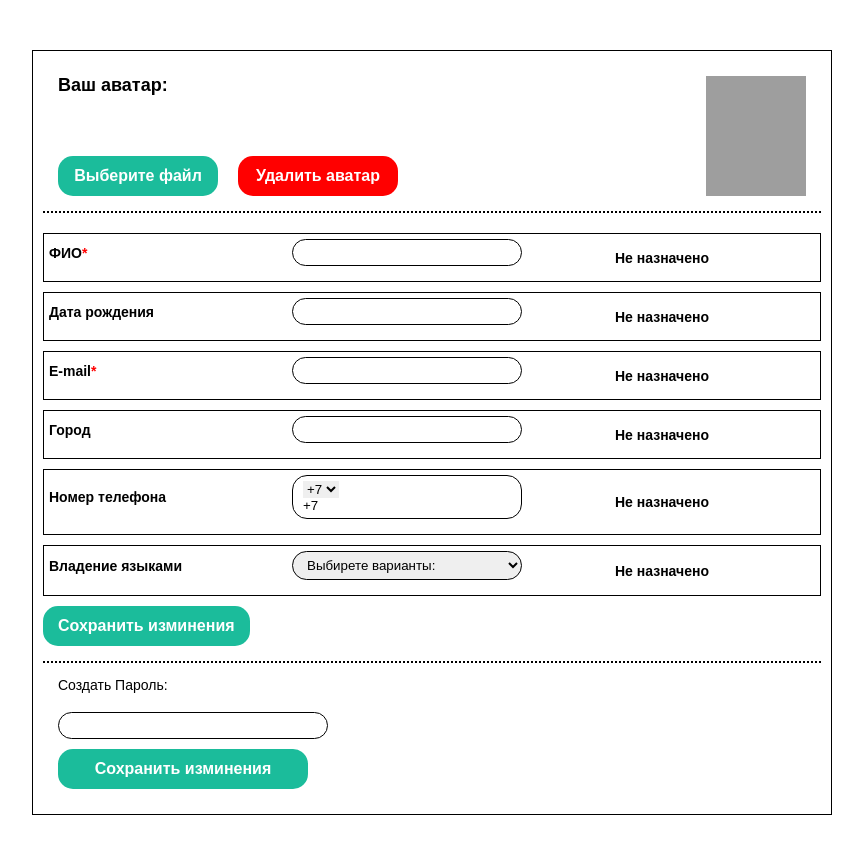
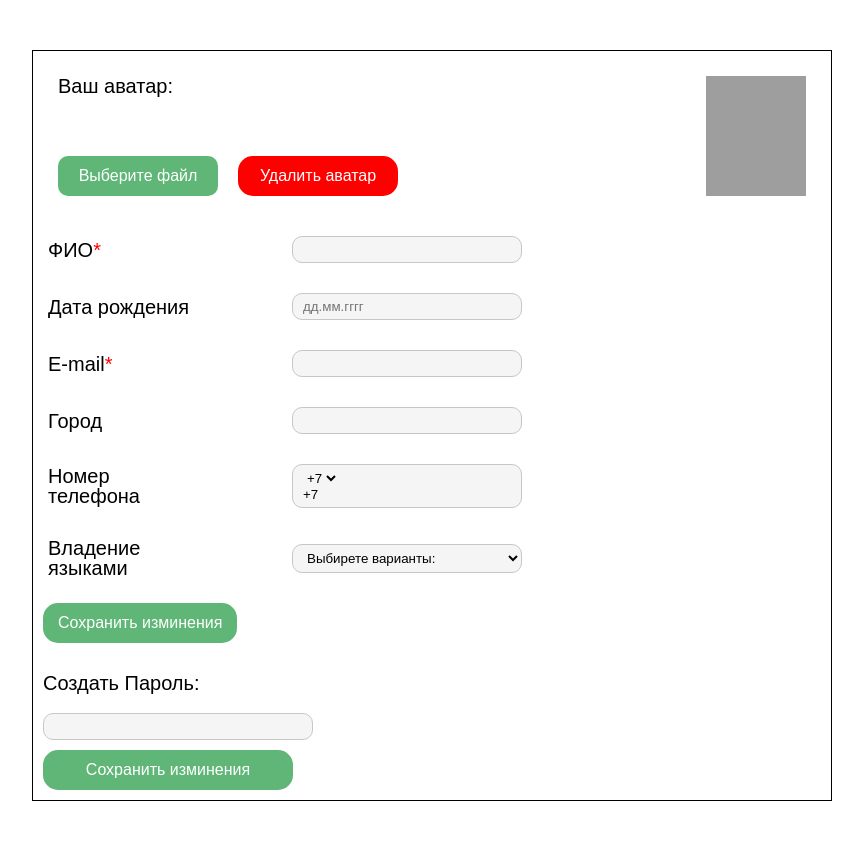
Before and after one commit to DoubleJay-code/my-profile, a Vue app: page / in a window 1280 px wide. Shown: the top 854 px of the page, without its empty margins (208-1071 px from the left). Built offline with nearby package versions, Linux system fonts and the light colour scheme; grey boxes are pictures that could not be loaded.

Commit message:
final version plus style

```diff
--- a/public/index.html
+++ b/public/index.html
@@ -27,7 +27,7 @@
     }
     html, body {
       font-family: 'Nunito', sans-serif;
-      height: 100%;
+      height: 900px;
       width: 100%;
       font-size: 100%;
       line-height: 1;
--- a/src/App.vue
+++ b/src/App.vue
@@ -21,14 +21,14 @@ const avatar = ref({
   defaultAvatar: "https://hornews.com/upload/images/blank-avatar.jpg",
 });
 const personalInfo = ref({
-  fullName: "Не назначено",
-  birthDate: "Не назначено",
-  email: "Не назначено",
-  city: "Не назначено",
-  phone: "Не назначено",
+  fullName: "",
+  birthDate: "",
+  email: "",
+  city: "",
+  phone: "",
   selectedCountryCode: "+7",
   countryCodes: ["+1", "+3"],
-  selectedLanguages: "Не назначено",
+  selectedLanguages: "",
   languages: ["English", "French", "Spanish"],
 });
 let password = ref("");
--- a/src/components/AvatarBlok.vue
+++ b/src/components/AvatarBlok.vue
@@ -36,10 +36,9 @@ const props = defineProps({
 .avatar-form {
   padding: 15px;
   margin-bottom: 20px;
-  border-bottom: 2px dotted black;
   .avatar-form__title {
-    font-size: 18px;
-    font-weight: bold;
+    font-weight: 500;
+    font-size: 20px;
   }
   .avatar-form__image {
     width: 100px;
--- a/src/components/PasswordBlok.vue
+++ b/src/components/PasswordBlok.vue
@@ -9,7 +9,7 @@
       <MyInput
         type="password"
         name="newPassword"
-        class="password-form__input"
+        class="password-form__input bg"
         required
       />
       <MyButton green>Cохранить изминения</MyButton>
@@ -21,21 +21,21 @@
         type="password"
         name="oldPass"
         placeholder="Cтарый пароль"
-        class="password-form__input"
+        class="password-form__input bg"
         required
       />
       <MyInput
         type="password"
         name="newPasswordFirst"
         placeholder="Новый пароль"
-        class="password-form__input"
+        class="password-form__input bg"
         required
       />
       <MyInput
         type="password"
         name="newPasswordSecond"
         placeholder="Повторите новый пароль"
-        class="password-form__input"
+        class="password-form__input bg"
         required
       />
       <MyButton green>Cохранить изминения</MyButton>
@@ -99,21 +99,24 @@ const sendForm = (event) => {
 
 <style lang="scss">
 .password-form {
-  padding: 15px;
+  padding-top: 15px;
   p {
-    font-size: 16px;
+    font-weight: 500;
+    font-size: 18px;
     color: red;
     margin-bottom: 5px;
   }
   .password-form__title {
+    font-weight: 500;
+    font-size: 20px;
     margin-bottom: 15px;
   }
   .password-form__input {
-    border: 1px solid black;
+    border: 1px solid #c7c7c7;
+    border-radius: 10px;
     max-width: 270px;
     min-width: 270px;
     padding: 5px 10px;
-    border-radius: 15px;
     margin-bottom: 10px;
   }
 }
--- a/src/components/PersonalInfo.vue
+++ b/src/components/PersonalInfo.vue
@@ -8,6 +8,7 @@
     <div class="info-form__elem">
       <label class="info-form__label">Дата рождения</label>
       <MyInput
+        placeholder="дд.мм.гггг"
         class="info-form__input"
         name="birthDate"
         type="text"
@@ -28,7 +29,10 @@
     <div class="info-form__elem">
       <label class="info-form__label">Номер телефона</label>
       <div class="info-form__input">
-        <select @change="$emit('sendCountryCode', sendCountryCode($event))">
+        <select
+          class="bg"
+          @change="$emit('sendCountryCode', sendCountryCode($event))"
+        >
           <option :value="personalInfo.selectedCountryCode">+7</option>
           <option
             v-for="code in personalInfo.countryCodes"
@@ -42,6 +46,7 @@
           :value="personalInfo.selectedCountryCode"
           name="phone"
           type="text"
+          class="bg"
           @input="applyMaskPhone"
           inside
         />
--- a/src/components/UI/InputFile.vue
+++ b/src/components/UI/InputFile.vue
@@ -33,14 +33,14 @@ const props = defineProps({
     min-width: 160px;
     max-width: 250px;
     height: 40px;
-    background: #1bbc9b;
+    background: #5fb677;
     color: #fff;
+    font-weight: 500;
     font-size: 16px;
-    font-weight: 700;
     display: flex;
     align-items: center;
     justify-content: center;
-    border-radius: 15px;
+    border-radius: 10px;
     cursor: pointer;
     margin: 0 auto;
     padding: 0 15px;
--- a/src/components/UI/MyButton.vue
+++ b/src/components/UI/MyButton.vue
@@ -20,8 +20,8 @@ button {
   min-width: 160px;
   max-width: 250px;
   height: 40px;
+  font-weight: 500;
   font-size: 16px;
-  font-weight: 700;
   border-radius: 15px;
   padding: 0 15px;
 }
--- a/src/components/UI/MyInput.vue
+++ b/src/components/UI/MyInput.vue
@@ -7,8 +7,9 @@
 <style>
 .info-form__input {
   flex: 0 1 230px;
-  border: 1px solid black;
   padding: 5px 10px;
-  border-radius: 15px;
+  background: #f5f5f5;
+  border: 1px solid #c7c7c7;
+  border-radius: 10px;
 }
 </style>
--- a/src/main.scss
+++ b/src/main.scss
@@ -4,7 +4,7 @@
     color: white;
 }
 .green {
-    background: #1bbc9b;
+    background: #5FB677;
     color: #fff;
 }
 
@@ -23,18 +23,19 @@
 .flexWrap {
     flex-wrap: wrap;
 }
+.bg {
+  background: #f5f5f5;
+}
 
 // блок персональной инфы
 .info-form {
   font-weight: bold;
-  border-bottom: 2px dotted black;
   .info-form__elem {
     display: flex;
     flex-wrap: wrap;
     align-items: center;
     justify-content: space-between;
     margin-bottom: 10px;
-    border: 1px solid black;
     padding: 5px;
     label {
       span {
@@ -44,17 +45,19 @@
     .info-form__label {
       flex: 0 1 150px;
       margin-bottom: 10px;
+      font-weight: 500;
+      font-size: 20px;
     }
     .info-form__input {
       flex: 0 1 230px;
-      border: 1px solid black;
       padding: 5px 10px;
-      border-radius: 15px;
       margin-bottom: 10px;
     }
     .info-form__data {
       flex: 0 1 200px;
       text-align: left;
+      font-weight: 500;
+      font-size: 18px;
     }
   }
 }
```
